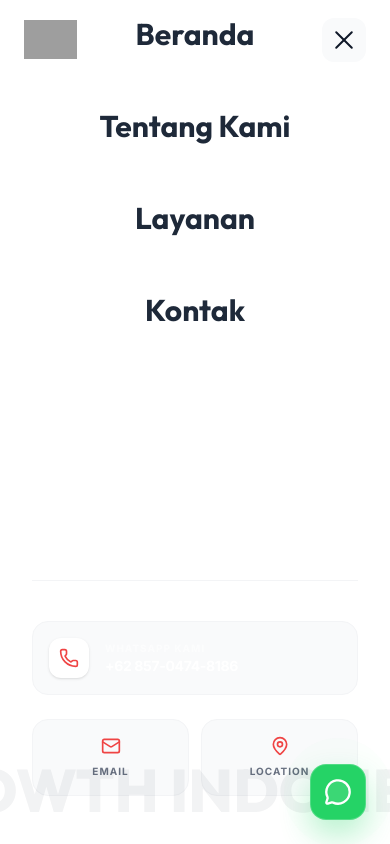
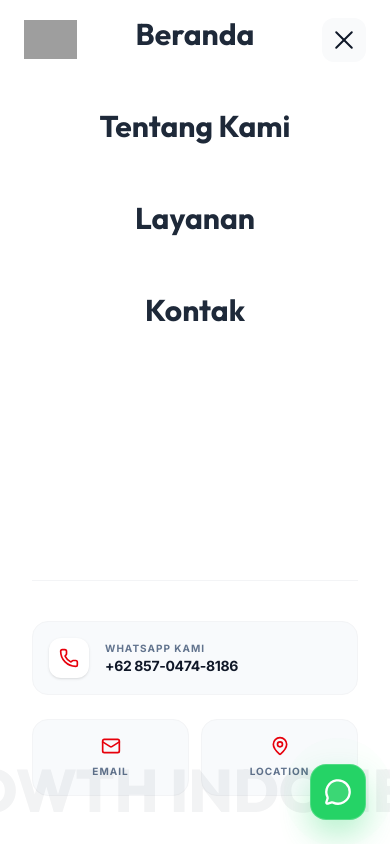
Before and after one commit to nafta121/Growth-Indonesia, a Next.js app: page / in a window 390 px wide. Both pictures are taken after a click on the button "Toggle menu". Shown: the top 844 px of the page. Built offline with nearby package versions, Linux system fonts and the light colour scheme; grey boxes are pictures that could not be loaded.

Commit message:
feat: Enhance WhatsApp contact button styling
Update the styling for the WhatsApp contact button in the navbar to improve visual appeal and user experience. This includes refined hover effects, color transitions for text and icons, and better integration with the surrounding components.

```diff
--- a/components/navbar.tsx
+++ b/components/navbar.tsx
@@ -118,33 +118,33 @@ export default function Navbar() {
                 href="https://wa.me/6285704748186"
                 target="_blank"
                 rel="noopener noreferrer"
-                className="group flex items-center gap-4 p-4 rounded-2xl bg-gray-50 border border-gray-100 hover:bg-[#EF4444] hover:text-white transition-all active:scale-95"
+                className="group flex items-center gap-4 p-4 rounded-2xl bg-slate-50 border border-gray-100 hover:bg-[#EF4444] hover:border-[#EF4444] transition-all active:scale-95"
               >
-                <div className="w-10 h-10 rounded-xl bg-white flex items-center justify-center text-[#EF4444] shadow-sm">
+                <div className="w-10 h-10 rounded-xl bg-white flex items-center justify-center text-red-600 shadow-sm transition-colors group-hover:text-[#EF4444]">
                   <Phone className="w-5 h-5" />
                 </div>
                 <div className="flex flex-col">
-                  <span className="text-[10px] font-bold uppercase tracking-widest opacity-60">WhatsApp Kami</span>
-                  <span className="text-sm font-bold tracking-tight">+62 857-0474-8186</span>
+                  <span className="text-[10px] font-bold text-slate-500 group-hover:text-white/80 uppercase tracking-widest transition-colors">WhatsApp Kami</span>
+                  <span className="text-sm font-bold text-gray-900 group-hover:text-white tracking-tight transition-colors">+62 857-0474-8186</span>
                 </div>
               </a>
 
               <div className="grid grid-cols-2 gap-3">
                 <a
                   href="mailto:info@growthindonesia.my.id"
-                  className="flex flex-col items-center gap-2 p-4 rounded-2xl bg-gray-50 border border-gray-100 hover:bg-gray-100 transition-colors text-center"
+                  className="flex flex-col items-center gap-2 p-4 rounded-2xl bg-slate-50 border border-gray-100 hover:bg-gray-100 transition-colors text-center"
                 >
-                  <Mail className="w-5 h-5 text-[#EF4444]" />
-                  <span className="text-[10px] font-bold text-gray-500 uppercase tracking-widest">Email</span>
+                  <Mail className="w-5 h-5 text-red-600" />
+                  <span className="text-[10px] font-bold text-slate-500 uppercase tracking-widest">Email</span>
                 </a>
                 <a
                   href="https://maps.app.goo.gl/s5sLVajjti61reWw8?g_st=ac"
                   target="_blank"
                   rel="noopener noreferrer"
-                  className="flex flex-col items-center gap-2 p-4 rounded-2xl bg-gray-50 border border-gray-100 hover:bg-gray-100 transition-colors text-center"
+                  className="flex flex-col items-center gap-2 p-4 rounded-2xl bg-slate-50 border border-gray-100 hover:bg-gray-100 transition-colors text-center"
                 >
-                  <MapPin className="w-5 h-5 text-[#EF4444]" />
-                  <span className="text-[10px] font-bold text-gray-500 uppercase tracking-widest">Location</span>
+                  <MapPin className="w-5 h-5 text-red-600" />
+                  <span className="text-[10px] font-bold text-slate-500 uppercase tracking-widest">Location</span>
                 </a>
               </div>
             </div>
```
